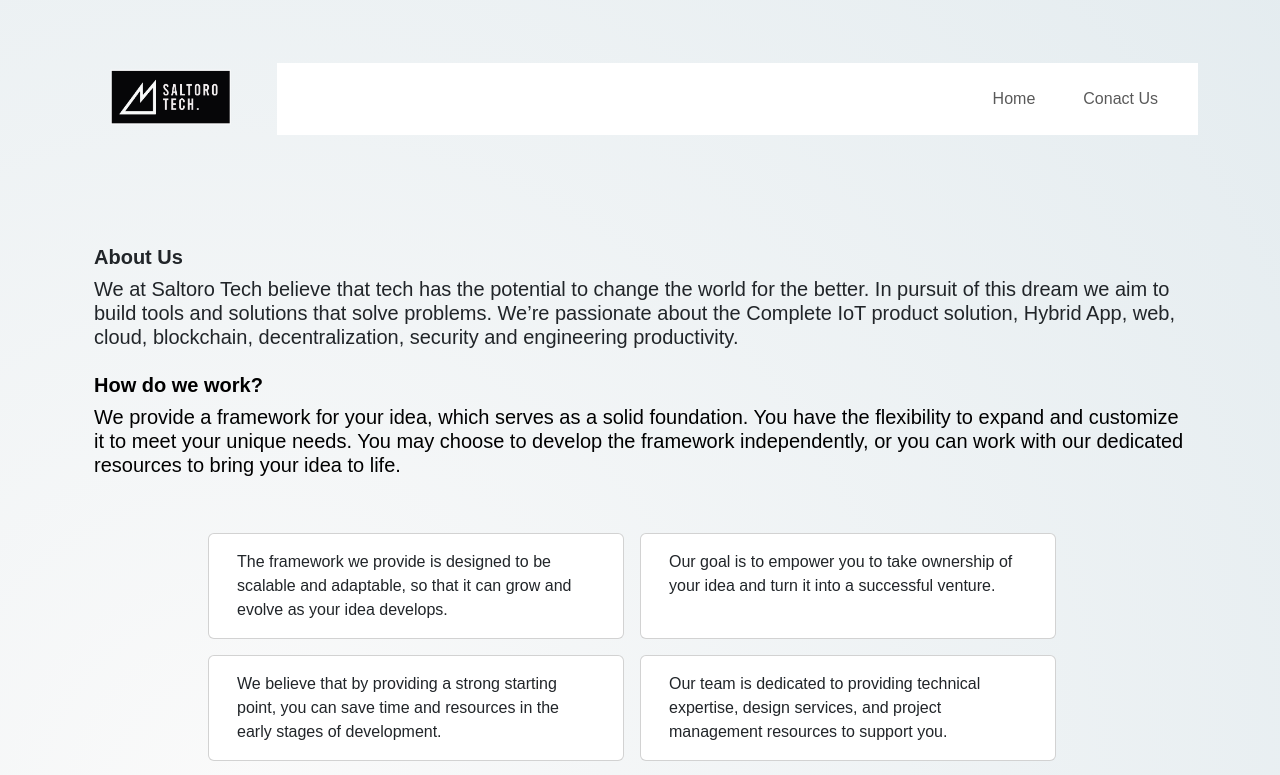
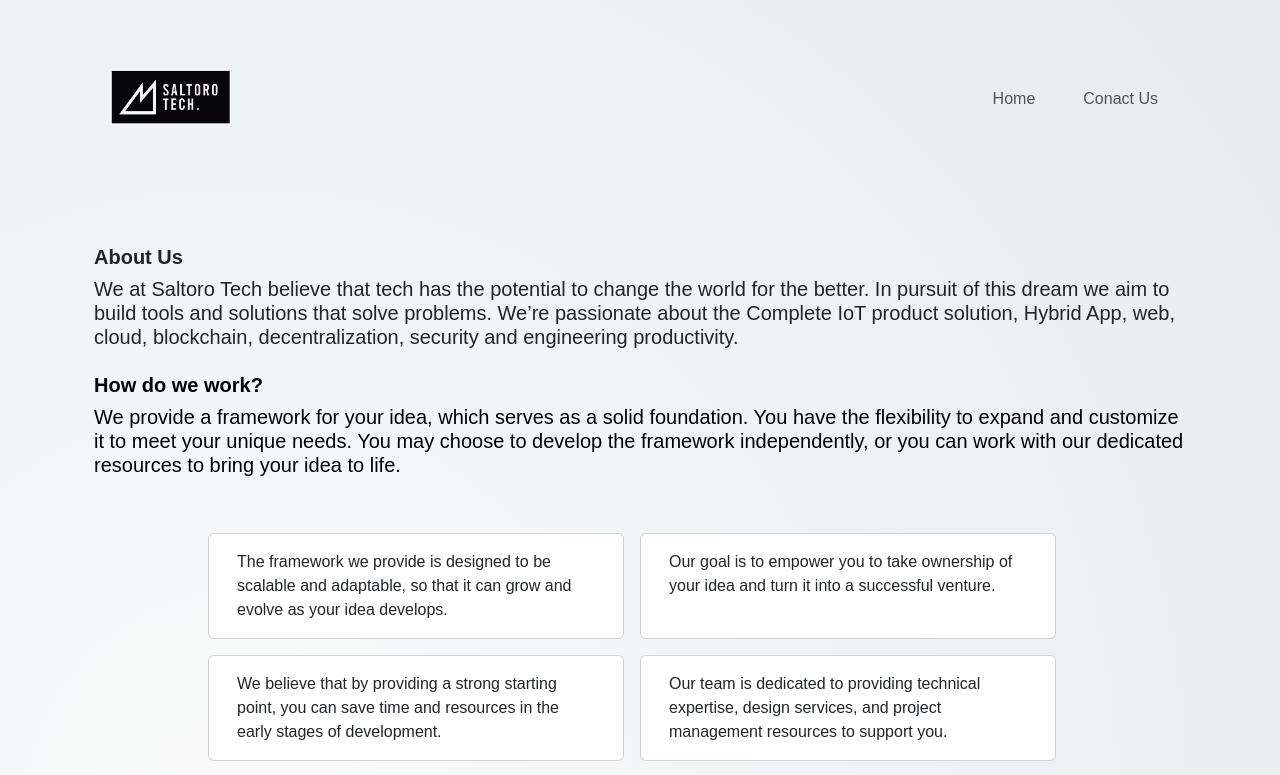
Before and after one commit to umairali04/Saltoro, a React (Create React App) app: page / in a window 1280 px wide. Shown: the top 775 px of the page. Built offline with nearby package versions, Linux system fonts and the light colour scheme.

Commit message:
navbar background color changed

```diff
--- a/src/App.css
+++ b/src/App.css
@@ -58,9 +58,9 @@ body {
 .navbar-toggler:focus{
   outline: none !important;
 }
-.navbar-collapse{
+/* .navbar-collapse{
   background-color: white !important;
-}
+} */
 
 button:hover{
   background-color: none !important;
```
